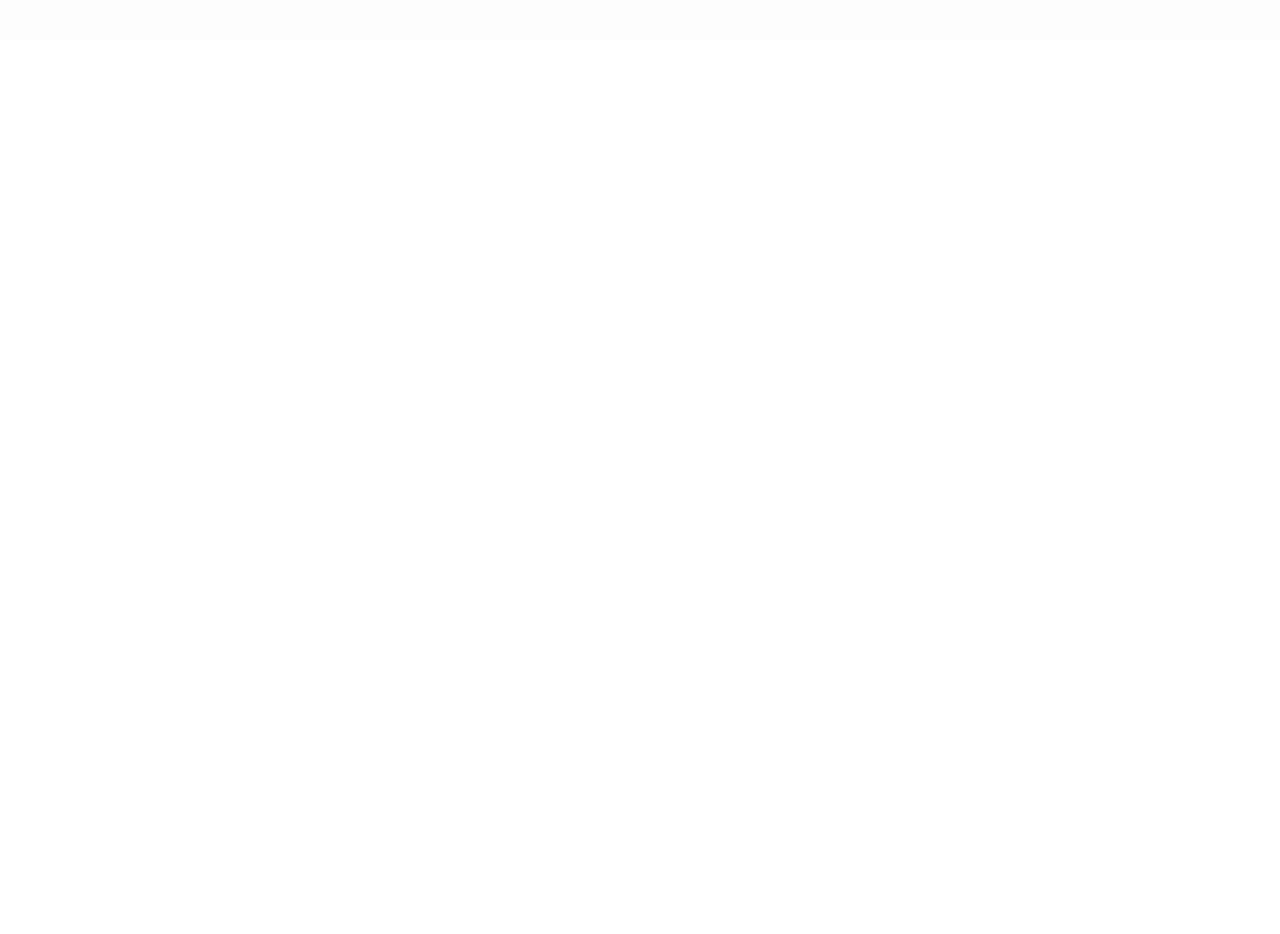
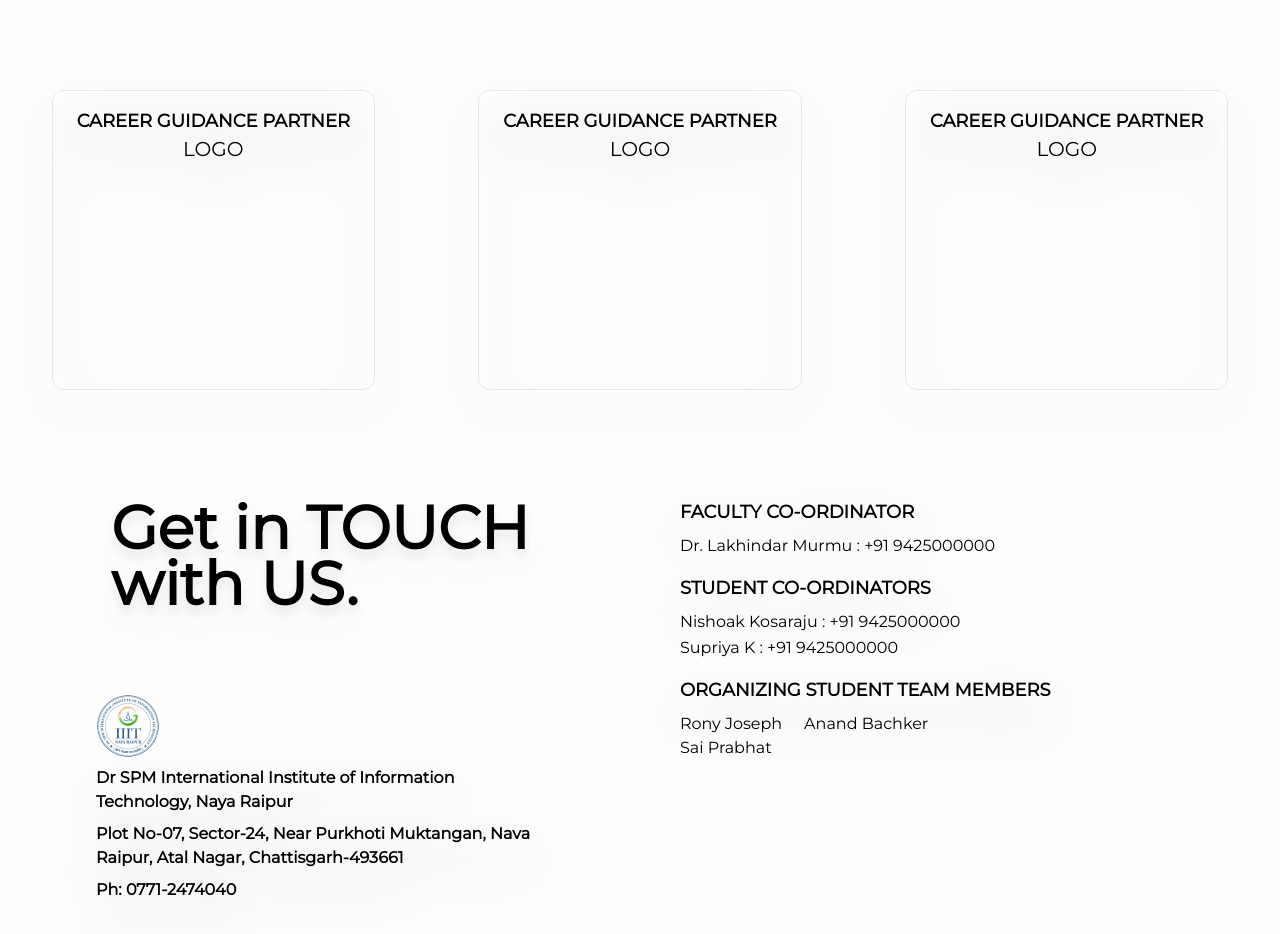
Before and after one commit to Deepesh76780/SCInTIFIC2k23-12, a React (Create React App) app: page / in a window 1280 px wide. Shown: the part 4300-5234 px from the top of the page. Before the commit the page ends 4340 px from the top, so only its background shows below. Built offline with nearby package versions, Linux system fonts and the light colour scheme.

Commit message:
Sponsors and Footer added

```diff
--- a/src/App.js
+++ b/src/App.js
@@ -8,6 +8,8 @@
 import { Timeline } from './Components/Timeline';
 import { Themes } from './Components/Themes/Themes';
 import { JudingCriteria } from './Components/JudingCriteria';
+import { Footer } from './Components/Footer';
+import { Sponsors } from './Components/Sponsors';
 
 function App() {
   return (
@@ -28,7 +30,11 @@
       <Themes  />
       <div className='h-[75px]'></div>
       <JudingCriteria />
-      <div className='h-[75px]'></div>
+      <div className='h-[125px]'></div>
+      <Sponsors />
+      <div className='h-[100px]'></div>
+      <Footer />
+      <div className='h-[25px]'></div>
     </div>
   )
 }
--- /dev/null
+++ b/src/Components/Footer.jsx
@@ -0,0 +1,74 @@
+import React from 'react'
+
+export const Footer = () => {
+    return (
+        <div className='grid grid-cols-2 place-content-center place-items-start w-full my-2'>
+            <div className='flex flex-col justify-start items-center space-y-20'>
+                <div className='flex flex-col justify-start items-start text-6xl font-extrabold -space-y-1'>
+                    <div className='drop-shadow-xl shadow-[#5172E7]'>
+                        Get in TOUCH
+                    </div>
+                    <div className='drop-shadow-xl shadow-[#5172E7]'>
+                        with US.
+                    </div>
+                </div>
+                <div className='flex flex-col justify-start items-start text-base px-24 space-y-2'>
+                    <div>
+                        <img src="./assets/logo.png" className='w-16 h-16' alt="" />
+                    </div>
+                    <div className='drop-shadow-2xl shadow-[#5172E7] font-semibold'>
+                        Dr SPM International Institute of
+                        Information Technology, Naya Raipur
+                    </div>
+                    <div className='drop-shadow-2xl shadow-[#5172E7] font-semibold'>
+                        Plot No-07, Sector-24, Near Purkhoti Muktangan, Nava Raipur, Atal Nagar, Chattisgarh-493661
+                    </div>
+                    <div className='drop-shadow-2xl shadow-[#5172E7] font-semibold'>
+                        Ph: 0771-2474040
+                    </div>
+                </div>
+            </div>
+            <div className='flex flex-col justify-start items-start px-10'>
+                <div className='flex flex-col justify-between items-start space-y-4'>
+                    <div className='flex flex-col justify-start items-start space-y-2'>
+                        <div className='uppercase drop-shadow-2xl shadow-[#5172E7] font-semibold text-lg'>
+                            Faculty Co-ordinator
+                        </div>
+                        <div className='text-base'>
+                            Dr. Lakhindar Murmu : +91 9425000000
+                        </div>
+                    </div>
+                    <div className='flex flex-col justify-start items-start space-y-2'>
+                        <div className='uppercase drop-shadow-2xl shadow-[#5172E7] font-semibold text-lg'>
+                            Student Co-ordinators
+                        </div>
+                        <div className='flex flex-col justify-start items-start space-y-0.5'>
+                            <div className='text-base'>
+                                Nishoak Kosaraju : +91 9425000000
+                            </div>
+                            <div className='text-base'>
+                                Supriya K : +91 9425000000
+                            </div>
+                        </div>
+                    </div>
+                    <div className='flex flex-col justify-start items-start space-y-2'>
+                        <div className='uppercase drop-shadow-2xl shadow-[#5172E7] font-semibold text-lg'>
+                            Organizing Student team members
+                        </div>
+                        <div className='grid grid-cols-2 place-content-center place-items-start'>
+                            <div className='text-base'>
+                                Rony Joseph
+                            </div>
+                            <div className='text-base'>
+                                Anand Bachker
+                            </div>
+                            <div className='text-base'>
+                                Sai Prabhat
+                            </div>
+                        </div>
+                    </div>
+                </div>
+            </div>
+        </div>
+    )
+}
--- /dev/null
+++ b/src/Components/SponsorCard.jsx
@@ -0,0 +1,14 @@
+import React from 'react'
+
+export const SponsorCard = () => {
+    return (
+        <div className='flex flex-col justify-start items-center w-[360x] h-[300px] px-6 py-4 border drop-shadow-2xl shadow-inner shadow-[#FFFFFF] rounded-xl'>
+            <div className='uppercase text-lg font-extrabold'>
+                Career guidance partner
+            </div>
+            <div className='text-xl'>
+                LOGO
+            </div>
+        </div>
+    )
+}
--- a/src/Components/Sponsors.jsx
+++ b/src/Components/Sponsors.jsx
@@ -1,7 +1,12 @@
 import React from 'react'
+import { SponsorCard } from './SponsorCard'
 
 export const Sponsors = () => {
-  return (
-    <div>Sponsors</div>
-  )
+    return (
+        <div className='grid grid-cols-3 place-content-center place-items-center'>
+            <SponsorCard />
+            <SponsorCard />
+            <SponsorCard />
+        </div>
+    )
 }
```
